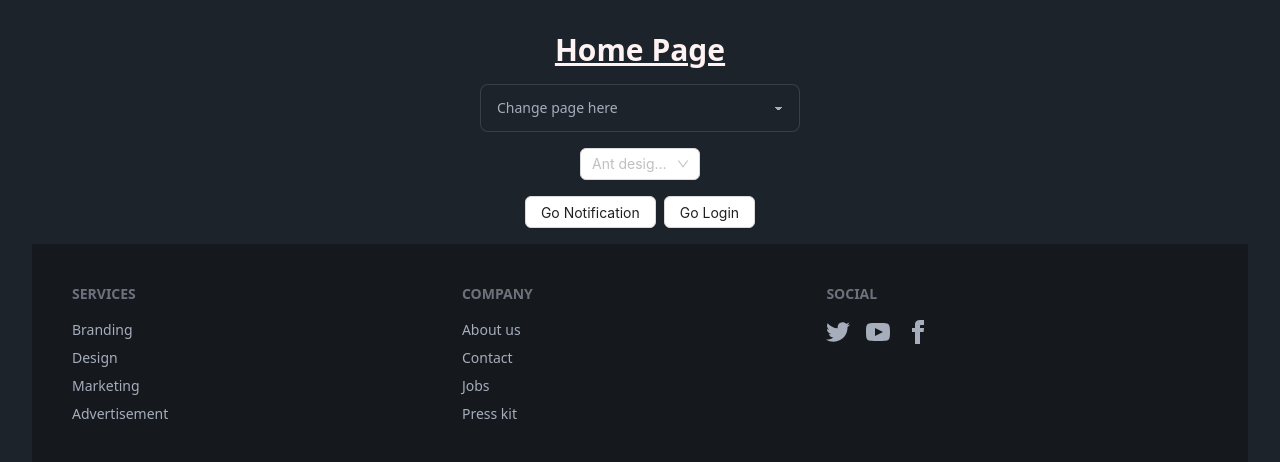
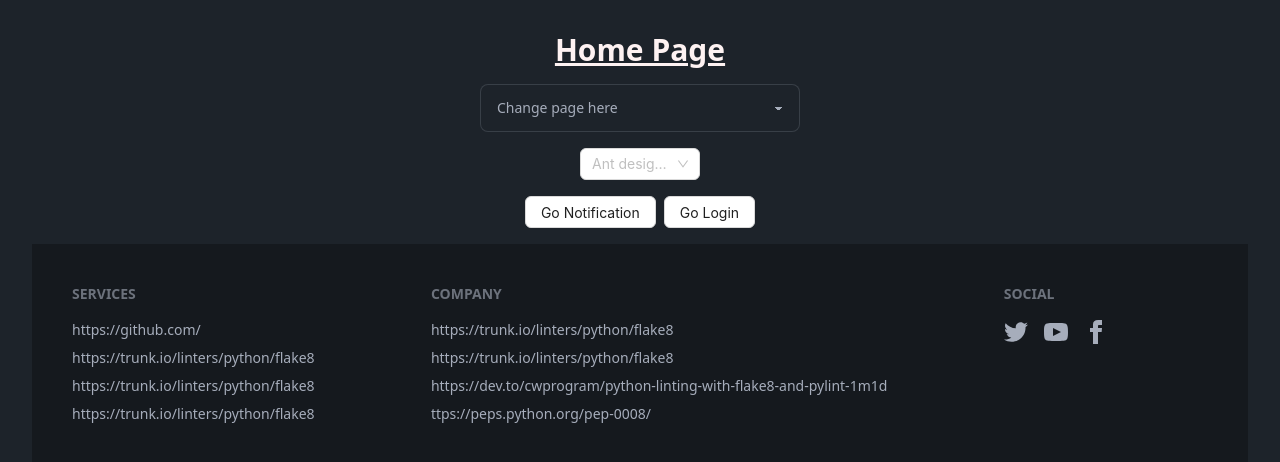
Before and after one commit to namgaxilem/scrapy-demo-ui, a React (Vite) app: page / in a window 1280 px wide. Shown: the top 462 px of the page. Built offline with nearby package versions, Linux system fonts and the light colour scheme.

Commit message:
add more href

```diff
--- a/src/pages/Home.tsx
+++ b/src/pages/Home.tsx
@@ -54,17 +54,51 @@ function Footer() {
     <footer className="footer bg-base-300 text-base-content p-10">
       <nav>
         <h6 className="footer-title">Services</h6>
-        <a className="link link-hover">Branding</a>
-        <a className="link link-hover">Design</a>
-        <a className="link link-hover">Marketing</a>
-        <a className="link link-hover">Advertisement</a>
+        <a href="https://github.com/" className="link link-hover">
+          https://github.com/
+        </a>
+        <a
+          href="https://trunk.io/linters/python/flake8"
+          className="link link-hover"
+        >
+          https://trunk.io/linters/python/flake8
+        </a>
+        <a
+          href="https://trunk.io/linters/python/flake8"
+          className="link link-hover"
+        >
+          https://trunk.io/linters/python/flake8
+        </a>
+        <a
+          href="https://trunk.io/linters/python/flake8"
+          className="link link-hover"
+        >
+          https://trunk.io/linters/python/flake8
+        </a>
       </nav>
       <nav>
         <h6 className="footer-title">Company</h6>
-        <a className="link link-hover">About us</a>
-        <a className="link link-hover">Contact</a>
-        <a className="link link-hover">Jobs</a>
-        <a className="link link-hover">Press kit</a>
+        <a
+          href="https://trunk.io/linters/python/flake8"
+          className="link link-hover"
+        >
+          https://trunk.io/linters/python/flake8
+        </a>
+        <a
+          href="https://trunk.io/linters/python/flake8"
+          className="link link-hover"
+        >
+          https://trunk.io/linters/python/flake8
+        </a>
+        <a
+          href="https://dev.to/cwprogram/python-linting-with-flake8-and-pylint-1m1d"
+          className="link link-hover"
+        >
+          https://dev.to/cwprogram/python-linting-with-flake8-and-pylint-1m1d
+        </a>
+        <a href="https://peps.python.org/pep-0008/" className="link link-hover">
+          ttps://peps.python.org/pep-0008/
+        </a>
       </nav>
       <nav>
         <h6 className="footer-title">Social</h6>
```
